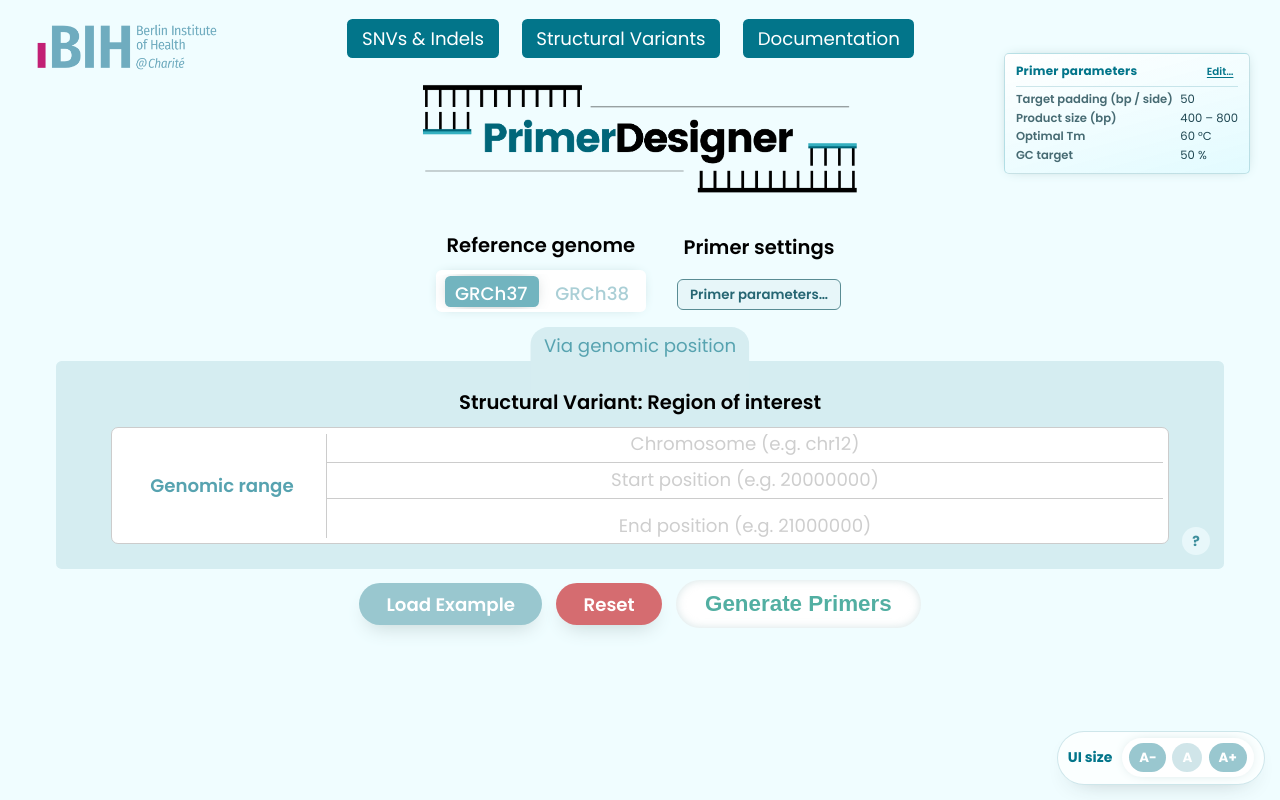
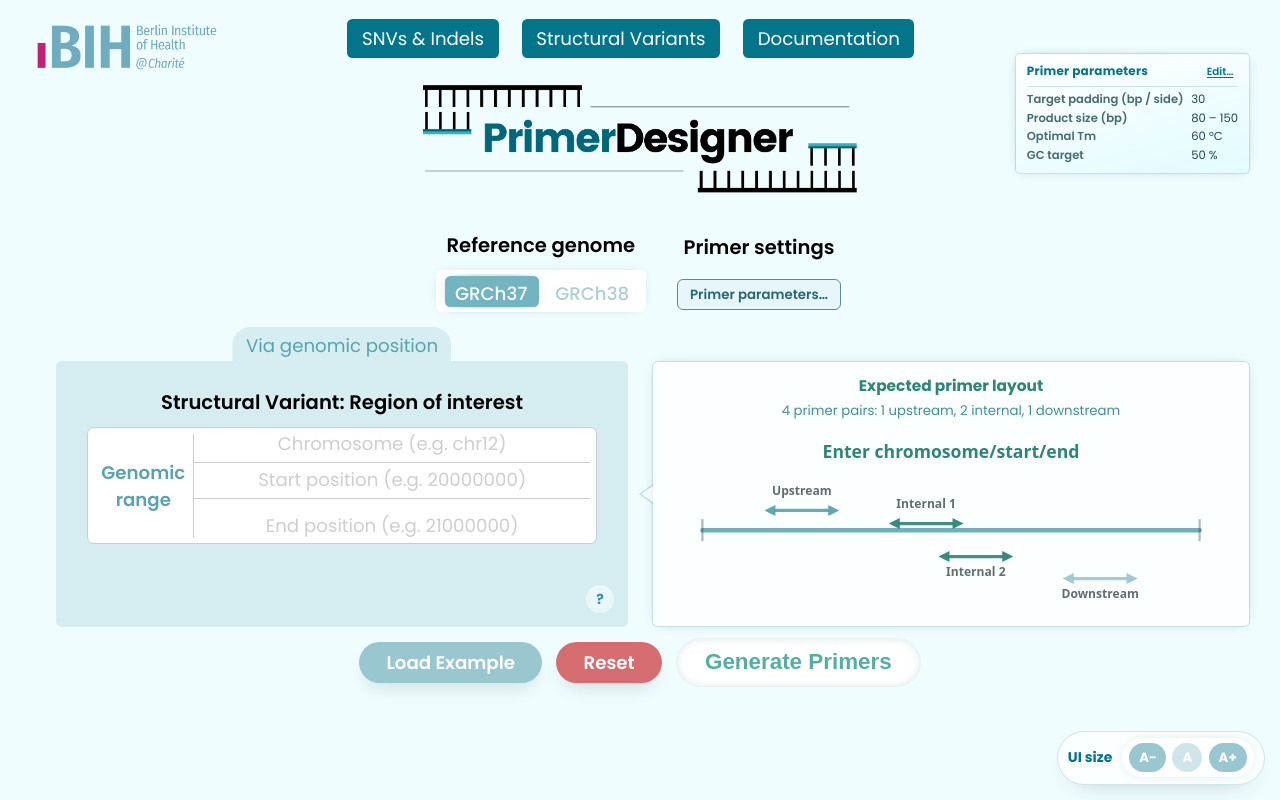
Before and after one commit to KuechlerO/PrimerDesigner, a Django app: page /primer-designer/structural-variant/ in a window 1280 px wide. Run offline with Django 5.2, Linux system fonts and the light colour scheme.

Commit message:
Enabling dynamic ROI sketch

```diff
--- a/primer_designer_app/static/primer_designer_app/structural_variant_script.js
+++ b/primer_designer_app/static/primer_designer_app/structural_variant_script.js
@@ -8,6 +8,7 @@ function loadStructuralVariantExample() {
     if (start) start.value = "20000000";
     if (end) end.value = "21000000";
     if (type) type.value = "deletion";
+    updateSvSketch();
 }
 
 function clearStructuralVariantInputs() {
@@ -20,4 +21,245 @@ function clearStructuralVariantInputs() {
     if (start) start.value = "";
     if (end) end.value = "";
     if (type) type.value = "deletion";
+    updateSvSketch();
 }
+
+function parsePos(value) {
+    if (value == null) return null;
+    const cleaned = String(value).trim().replaceAll(",", "").replaceAll("_", "");
+    if (!cleaned) return null;
+    const n = Number(cleaned);
+    return Number.isFinite(n) ? n : null;
+}
+
+function formatInt(n) {
+    try {
+        return new Intl.NumberFormat(undefined, { maximumFractionDigits: 0 }).format(n);
+    } catch {
+        return String(n);
+    }
+}
+
+function svgEl(tag, attrs = {}) {
+    const el = document.createElementNS("http://www.w3.org/2000/svg", tag);
+    for (const [k, v] of Object.entries(attrs)) {
+        if (v === undefined || v === null) continue;
+        el.setAttribute(k, String(v));
+    }
+    return el;
+}
+
+function clearSvg(svg) {
+    while (svg.firstChild) svg.removeChild(svg.firstChild);
+}
+
+function updateSvSketch() {
+    const svg = document.getElementById("sv_sketch_svg");
+    if (!svg) return;
+
+    const chr = document.getElementById("sv_chromosome")?.value?.trim() ?? "";
+    const start = parsePos(document.getElementById("sv_start_position")?.value);
+    const end = parsePos(document.getElementById("sv_end_position")?.value);
+
+    clearSvg(svg);
+
+    // Layout constants (match viewBox="0 0 520 170")
+    const W = 520;
+    const H = 170;
+    const padX = 34;
+    const axisY = 92;
+    const axisX0 = padX;
+    const axisX1 = W - padX;
+
+    const roiValid = start != null && end != null && end > start;
+    const roiLen = roiValid ? (end - start) : null;
+
+    // Choose a design window around ROI for the sketch
+    const flank = roiValid ? Math.max(Math.round(roiLen * 0.35), 1000) : 5000;
+    const winStart = roiValid ? (start - flank) : 0;
+    const winEnd = roiValid ? (end + flank) : 1;
+    const scale = (axisX1 - axisX0) / (winEnd - winStart);
+    const xFor = (pos) => axisX0 + (pos - winStart) * scale;
+
+    // Background
+    svg.appendChild(svgEl("rect", {
+        x: 0, y: 0, width: W, height: H,
+        rx: 10, ry: 10,
+        fill: "rgba(255,255,255,0.0)"
+    }));
+
+    // Axis line
+    svg.appendChild(svgEl("line", {
+        x1: axisX0, y1: axisY, x2: axisX1, y2: axisY,
+        stroke: "rgb(87, 163, 176)",
+        "stroke-width": 4,
+        "stroke-linecap": "round",
+        opacity: 0.85
+    }));
+
+    // Axis end ticks
+    for (const x of [axisX0, axisX1]) {
+        svg.appendChild(svgEl("line", {
+            x1: x, y1: axisY - 10, x2: x, y2: axisY + 10,
+            stroke: "rgba(39,52,56,0.35)",
+            "stroke-width": 2
+        }));
+    }
+
+    // Labels
+    const titleText = roiValid
+        ? `${chr || "chr?"}: ${formatInt(start)} – ${formatInt(end)}`
+        : (chr ? `${chr}: (enter start/end)` : "Enter chromosome/start/end");
+
+    svg.appendChild(svgEl("text", {
+        x: W / 2,
+        y: 26,
+        "text-anchor": "middle",
+        "font-family": "system-ui, -apple-system, Segoe UI, Roboto, Helvetica, Arial, sans-serif",
+        "font-size": 16,
+        "font-weight": 700,
+        fill: "rgb(45, 133, 120)"
+    })).textContent = titleText;
+
+    // ROI highlight
+    if (roiValid) {
+        const x0 = xFor(start);
+        const x1 = xFor(end);
+
+        svg.appendChild(svgEl("rect", {
+            x: x0,
+            y: axisY - 18,
+            width: Math.max(2, x1 - x0),
+            height: 36,
+            rx: 8,
+            fill: "rgba(82, 175, 162, 0.22)",
+            stroke: "rgba(82, 175, 162, 0.8)",
+            "stroke-width": 2
+        }));
+
+        svg.appendChild(svgEl("text", {
+            x: (x0 + x1) / 2,
+            y: H - 8,
+            "text-anchor": "middle",
+            "font-family": "system-ui, -apple-system, Segoe UI, Roboto, Helvetica, Arial, sans-serif",
+            "font-size": 12,
+            fill: "rgba(39,52,56,0.75)"
+        })).textContent = `ROI (${formatInt(end - start)} bp)`;
+    }
+
+    function drawPrimerPair(xMid, label, color, yOffset = 0, labelPlacement = "above") {
+        const y = axisY + yOffset;
+        const halfSpan = 34;
+        const xL = xMid - halfSpan;
+        const xR = xMid + halfSpan;
+
+        const arrowLen = 10;
+        const arrowHalfHeight = 5;
+
+        // left primer
+        svg.appendChild(svgEl("polygon", {
+            points: `${xL},${y} ${xL + arrowLen},${y - arrowHalfHeight} ${xL + arrowLen},${y + arrowHalfHeight}`,
+            fill: color,
+            opacity: 0.95
+        }));
+        // right primer
+        svg.appendChild(svgEl("polygon", {
+            points: `${xR},${y} ${xR - arrowLen},${y - arrowHalfHeight} ${xR - arrowLen},${y + arrowHalfHeight}`,
+            fill: color,
+            opacity: 0.95
+        }));
+        // amplicon line
+        svg.appendChild(svgEl("line", {
+            x1: xL + arrowLen,
+            y1: y,
+            x2: xR - arrowLen,
+            y2: y,
+            stroke: color,
+            "stroke-width": 3,
+            "stroke-linecap": "round",
+            opacity: 0.9
+        }));
+
+        const labelY = labelPlacement === "below" ? (y + 18) : (y - 14);
+        svg.appendChild(svgEl("text", {
+            x: xMid,
+            y: labelY,
+            "text-anchor": "middle",
+            "font-family": "system-ui, -apple-system, Segoe UI, Roboto, Helvetica, Arial, sans-serif",
+            "font-size": 11,
+            "font-weight": 700,
+            fill: "rgba(39,52,56,0.72)"
+        })).textContent = label;
+    }
+
+    // Primer pairs: 1 upstream, 2 inside ROI, 1 downstream
+    const cUp = "rgb(87, 163, 176)";
+    const cIn = "rgb(45, 133, 120)";
+    const cDown = "rgb(153, 199, 207)";
+
+    if (roiValid) {
+        const xUp = xFor(start - Math.max(Math.round(roiLen * 0.18), 800));
+        const xIn1 = xFor(start + Math.round(roiLen * 0.30));
+        const xIn2 = xFor(start + Math.round(roiLen * 0.70));
+        const xDown = xFor(end + Math.max(Math.round(roiLen * 0.18), 800));
+
+        drawPrimerPair(xUp, "Upstream", cUp, -26, "above");
+        // More distance from the main axis for Internal 1
+        drawPrimerPair(xIn1, "Internal 1", cIn, -18, "above");
+        // Place Internal 2 on ROI border (not inside the ROI box)
+        drawPrimerPair(xIn2, "Internal 2", cIn, 18, "below");
+        drawPrimerPair(xDown, "Downstream", cDown, 34, "below");
+
+        // Start/end ticks
+        for (const [pos, tLabel] of [[start, "start"], [end, "end"]]) {
+            const x = xFor(pos);
+            svg.appendChild(svgEl("line", {
+                x1: x, y1: axisY - 26, x2: x, y2: axisY + 26,
+                stroke: "rgba(39,52,56,0.35)",
+                "stroke-width": 2
+            }));
+            svg.appendChild(svgEl("text", {
+                x,
+                y: axisY - 32,
+                "text-anchor": "middle",
+                "font-family": "system-ui, -apple-system, Segoe UI, Roboto, Helvetica, Arial, sans-serif",
+                "font-size": 11,
+                fill: "rgba(39,52,56,0.65)"
+            })).textContent = tLabel;
+        }
+
+    } else {
+        // Placeholder “expected” layout (static positions)
+        drawPrimerPair(axisX0 + (axisX1 - axisX0) * 0.2, "Upstream", cUp, -18, "above");
+        drawPrimerPair(axisX0 + (axisX1 - axisX0) * 0.45, "Internal 1", cIn, -6, "above");
+        drawPrimerPair(axisX0 + (axisX1 - axisX0) * 0.55, "Internal 2", cIn, 24, "below");
+        drawPrimerPair(axisX0 + (axisX1 - axisX0) * 0.8, "Downstream", cDown, 44, "below");
+    }
+}
+
+document.addEventListener("DOMContentLoaded", () => {
+    // Structural variant page default: qPCR preset (only if user hasn't changed defaults)
+    // This relies on applyAssayPreset() from primer_params_utils.js.
+    const padEl = document.getElementById("dlg_target_padding");
+    const pminEl = document.getElementById("dlg_product_size_min");
+    const pmaxEl = document.getElementById("dlg_product_size_max");
+    const pad = parseInt(padEl?.value, 10);
+    const pmin = parseInt(pminEl?.value, 10);
+    const pmax = parseInt(pmaxEl?.value, 10);
+    const looksLikePcrDefaults = pad === 50 && pmin === 400 && pmax === 800;
+    if (looksLikePcrDefaults && typeof applyAssayPreset === "function") {
+        applyAssayPreset("qPCR");
+    } else if (typeof syncAssayPresetButtonHighlight === "function") {
+        syncAssayPresetButtonHighlight();
+    }
+
+    const chr = document.getElementById("sv_chromosome");
+    const start = document.getElementById("sv_start_position");
+    const end = document.getElementById("sv_end_position");
+    [chr, start, end].forEach((el) => {
+        if (!el) return;
+        el.addEventListener("input", updateSvSketch);
+        el.addEventListener("change", updateSvSketch);
+    });
+    updateSvSketch();
+});
--- /dev/null
+++ b/primer_designer_app/static/primer_designer_app/sv_styles.css
@@ -0,0 +1,62 @@
+/* Structural variants: SV-only styling */
+
+/* Sketch panel */
+.sv-sketch {
+    position: relative;
+    width: 100%;
+    background-color: rgba(255, 255, 255, 0.72);
+    border: 1px solid rgba(87, 163, 176, 0.35);
+    border-radius: var(--radius-md);
+    box-shadow: var(--shadow-light);
+    padding: 0.75rem 0.75rem 0.6rem;
+}
+
+/* Arrow pointing from genomic inputs to sketch */
+.sv-sketch::before {
+    content: "";
+    position: absolute;
+    left: -14px;
+    top: 50%;
+    transform: translateY(-50%);
+    border-width: 10px 14px 10px 0;
+    border-style: solid;
+    border-color: transparent rgba(87, 163, 176, 0.35) transparent transparent;
+}
+.sv-sketch::after {
+    content: "";
+    position: absolute;
+    left: -12px;
+    top: 50%;
+    transform: translateY(-50%);
+    border-width: 9px 13px 9px 0;
+    border-style: solid;
+    border-color: transparent rgba(255, 255, 255, 0.82) transparent transparent;
+}
+
+@media (max-width: 900px) {
+    .sv-sketch::before,
+    .sv-sketch::after {
+        display: none;
+    }
+}
+
+.sv-sketch-title {
+    font-family: var(--font-main);
+    font-weight: 700;
+    color: rgb(45, 133, 120);
+    font-size: 1.1em;
+    margin-bottom: 0.25rem;
+}
+
+.sv-sketch-subtitle {
+    font-family: var(--font-main);
+    color: color(srgb 0.2429 0.5607 0.615);
+    font-size: 0.95em;
+    margin-bottom: 0.5rem;
+}
+
+.sv-sketch-svg {
+    width: 100%;
+    height: auto;
+    display: block;
+}
--- a/primer_designer_app/templates/primer_designer_app/structural_variant.html
+++ b/primer_designer_app/templates/primer_designer_app/structural_variant.html
@@ -5,6 +5,7 @@
     {% include "primer_designer_app/header.html" %}
     <link rel="stylesheet" href="{% static 'primer_designer_app/primer_overview.css' %}">
     <link rel="stylesheet" href="{% static 'primer_designer_app/indel_results.css' %}">
+    <link rel="stylesheet" href="{% static 'primer_designer_app/sv_styles.css' %}">
 </head>
 <body class="body-snv-indels">
     {% include "primer_designer_app/body_nav.html" %}
@@ -63,6 +64,21 @@
                             style="width: 100%; margin-top: 0.5em;">
                     </div>
                 </div>
+            </section>
+
+            <section id="Structural_Variant_Sketch" class="sv-sketch" aria-label="Primer design sketch">
+                <div class="sv-sketch-title">Expected primer layout</div>
+                <div class="sv-sketch-subtitle" id="sv_sketch_caption">4 primer pairs: 1 upstream, 2 internal, 1 downstream</div>
+                <svg
+                    id="sv_sketch_svg"
+                    class="sv-sketch-svg"
+                    viewBox="0 0 520 170"
+                    role="img"
+                    aria-labelledby="sv-sketch-title sv-sketch-desc"
+                    preserveAspectRatio="xMidYMid meet">
+                    <title id="sv-sketch-title">Primer layout sketch</title>
+                    <desc id="sv-sketch-desc">A schematic showing one primer pair upstream, two within the region, and one downstream.</desc>
+                </svg>
             </section>
 
         </div>
--- a/primer_designer_app/utils/sv_utils.py
+++ b/primer_designer_app/utils/sv_utils.py
@@ -33,20 +33,15 @@ def build_structural_variant_info_from_request(request) -> StructuralVariantInfo
         request.POST.get("sv_end_position", ""),
         "SV end position",
     )
-    structural_variant_type = request.POST.get("sv_type", "").strip().lower()
     reference_genome = request.POST.get("reference-genome", "GRCh37").strip()
 
     if not chromosome:
         raise ValueError("Chromosome must not be empty")
 
-    if not structural_variant_type:
-        raise ValueError("SV type must not be empty")
-
     structural_variant_info = StructuralVariantInfo(
         chromosome=chromosome,
         start_position=start_position,
         end_position=end_position,
-        structural_variant_type=structural_variant_type,
         reference_genome=reference_genome,
     )
 
--- a/primer_designer_app/utils/variant_info.py
+++ b/primer_designer_app/utils/variant_info.py
@@ -466,7 +466,6 @@ class StructuralVariantInfo:
     chromosome: str
     start_position: int
     end_position: int
-    structural_variant_type: str
     reference_genome: str
     windows: List[StructuralVariantWindow] = field(default_factory=list)
 
@@ -477,11 +476,6 @@ class StructuralVariantInfo:
 
         if self.start_position > self.end_position:
             raise ValueError("Start position must not exceed end position")
-
-        if self.structural_variant_type not in {"deletion", "duplication"}:
-            raise ValueError(
-                f"Unsupported structural_variant_type: {self.structural_variant_type}"
-            )
 
     @property
     def structural_variant_length(self) -> int:
```
